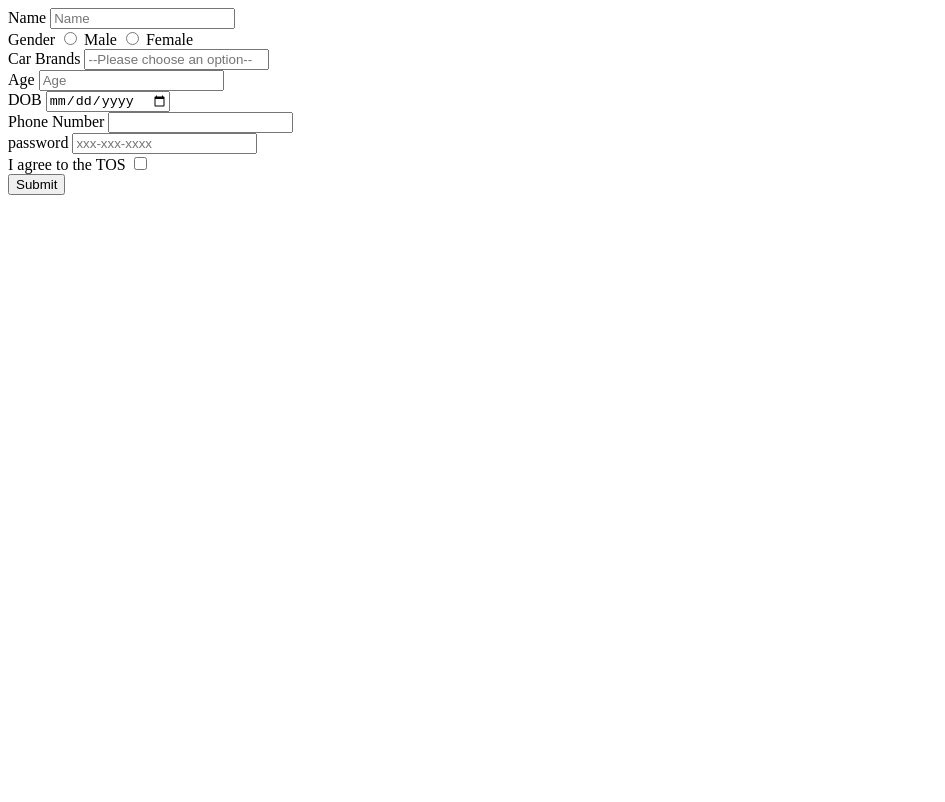
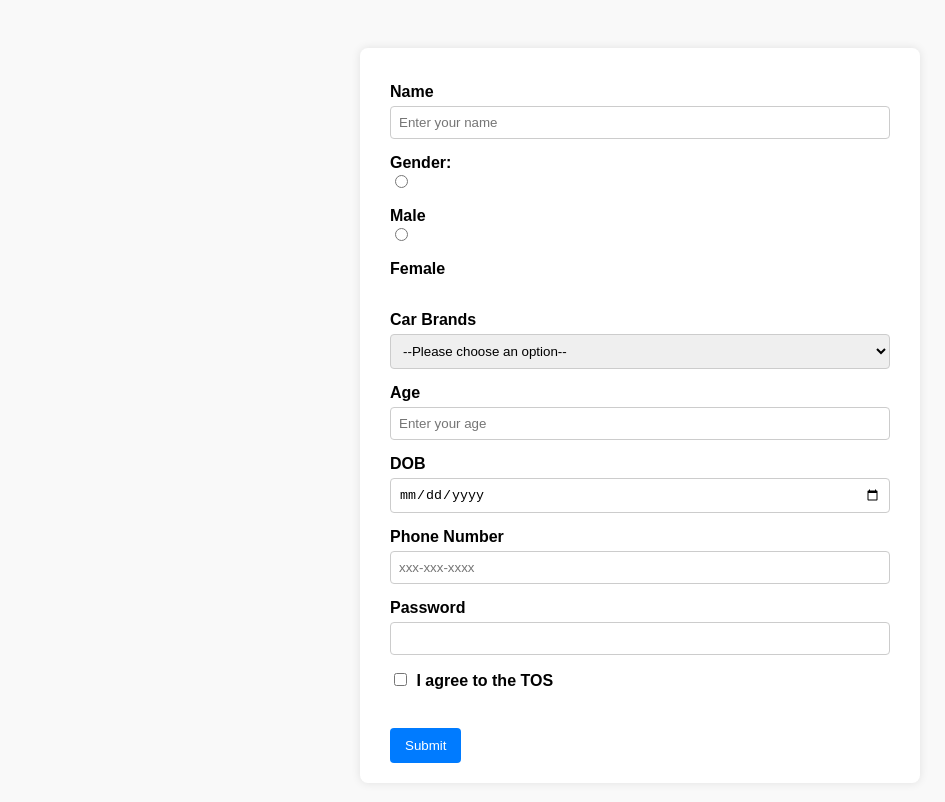
Before and after one commit to acciojob/signup-form-car-khilanlodhi, a website: page main.html in a window 1280 px wide. Shown: the whole page, without its empty margins (0-945 px from the left). Drawn offline with Linux system fonts and the light colour scheme.

Commit message:
created a submission

```diff
--- a/main.html
+++ b/main.html
@@ -1,47 +1,56 @@
 <!DOCTYPE html>
-
 <html>
-
 <head>
   <link rel="stylesheet" href="styles.css">
 </head>
+<body>
+  <form method="post">
+    <label for="name">Name</label>
+    <input type="text" id="name" name="name" required placeholder="Enter your name">
+    <br>
 
-<body>
-	<!-- the entire body must be written by student -->
-	<form  method="post">
-   <label for="name"> Name </label>
-		<input type = "text" required="yes" id="name" placeholder="Name">
-		<br>
-      <label for="male">Gender</label>
-		 <input type="radio"  name="gender" value="male">
+    <label>Gender:</label>
+    <input type="radio" id="male" name="gender" value="male" required>
     <label for="male">Male</label>
 
-      <input type="radio" id="gender_m , gender_f" name="gender" value="female">
+    <input type="radio" id="female" name="gender" value="female">
     <label for="female">Female</label>
     <br>
-		 <label for="cars"> Car Brands </label>
-		<input type = "select" required="yes" id="cars" placeholder="--Please choose an option--">
+
+    <label for="cars">Car Brands</label>
+    <select id="cars" name="cars" required>
+      <option value="">--Please choose an option--</option>
+      <option value="Toyota">Toyota</option>
+      <option value="Honda">Honda</option>
+      <option value="Ford">Ford</option>
+      <option value="BMW">BMW</option>
+    </select>
     <br>
-		 <label for="age"> Age </label>
-		<input type = "number" required="yes" id="age" placeholder="Age">
+
+    <label for="age">Age</label>
+    <input type="number" id="age" name="age" required placeholder="Enter your age">
     <br>
-		 <label for="dob"> DOB </label>
-		<input type = "date" required="yes" id="dob" placeholder="Name">
+
+    <label for="dob">DOB</label>
+    <input type="date" id="dob" name="dob" required>
     <br>
-		 <label for="tel"> Phone Number </label>
-		<input type = "tel" required="No" id="tel" >
+
+    <label for="tel">Phone Number</label>
+    <input type="tel" id="tel" name="tel" placeholder="xxx-xxx-xxxx">
     <br>
-		 <label for="tel"> password </label>
-		<input type = "password" required="yes" id="password" placeholder="xxx-xxx-xxxx">
+
+    <label for="password">Password</label>
+    <input type="password" id="password" name="password" required>
     <br>
-		 <label for="tel">  I agree to the TOS </label>
-		<input type = "checkbox" required="yes" id="tos">
+
+    <label for="tos">
+      <input type="checkbox" id="tos" name="tos" required> I agree to the TOS
+    </label>
     <br>
+
     <input type="submit" value="Submit">
   </form>
-    <script type="text/javascript" src="./script.js">
-</script>
 
+  <script src="./script.js"></script>
 </body>
-
 </html>
--- a/styles.css
+++ b/styles.css
@@ -1,2 +1,55 @@
 
 /* Your CSS Code here. */
+body {
+  font-family: Arial, sans-serif;
+  background-color: #f9f9f9;
+  padding: 40px;
+}
+
+form {
+  background-color: #ffffff;
+  padding: 20px 30px;
+  border-radius: 8px;
+  max-width: 500px;
+  margin: auto;
+  box-shadow: 0 0 10px rgba(0, 0, 0, 0.1);
+}
+
+label {
+  display: block;
+  margin-top: 15px;
+  font-weight: bold;
+}
+
+input[type="text"],
+input[type="number"],
+input[type="date"],
+input[type="tel"],
+input[type="password"],
+select {
+  width: 100%;
+  padding: 8px;
+  margin-top: 5px;
+  box-sizing: border-box;
+  border: 1px solid #ccc;
+  border-radius: 4px;
+}
+
+input[type="radio"],
+input[type="checkbox"] {
+  margin-right: 5px;
+}
+
+input[type="submit"] {
+  margin-top: 20px;
+  padding: 10px 15px;
+  background-color: #007bff;
+  color: #fff;
+  border: none;
+  border-radius: 4px;
+  cursor: pointer;
+}
+
+input[type="submit"]:hover {
+  background-color: #0056b3;
+}
```
Lines whose indentation alone changed are shown as unchanged.
